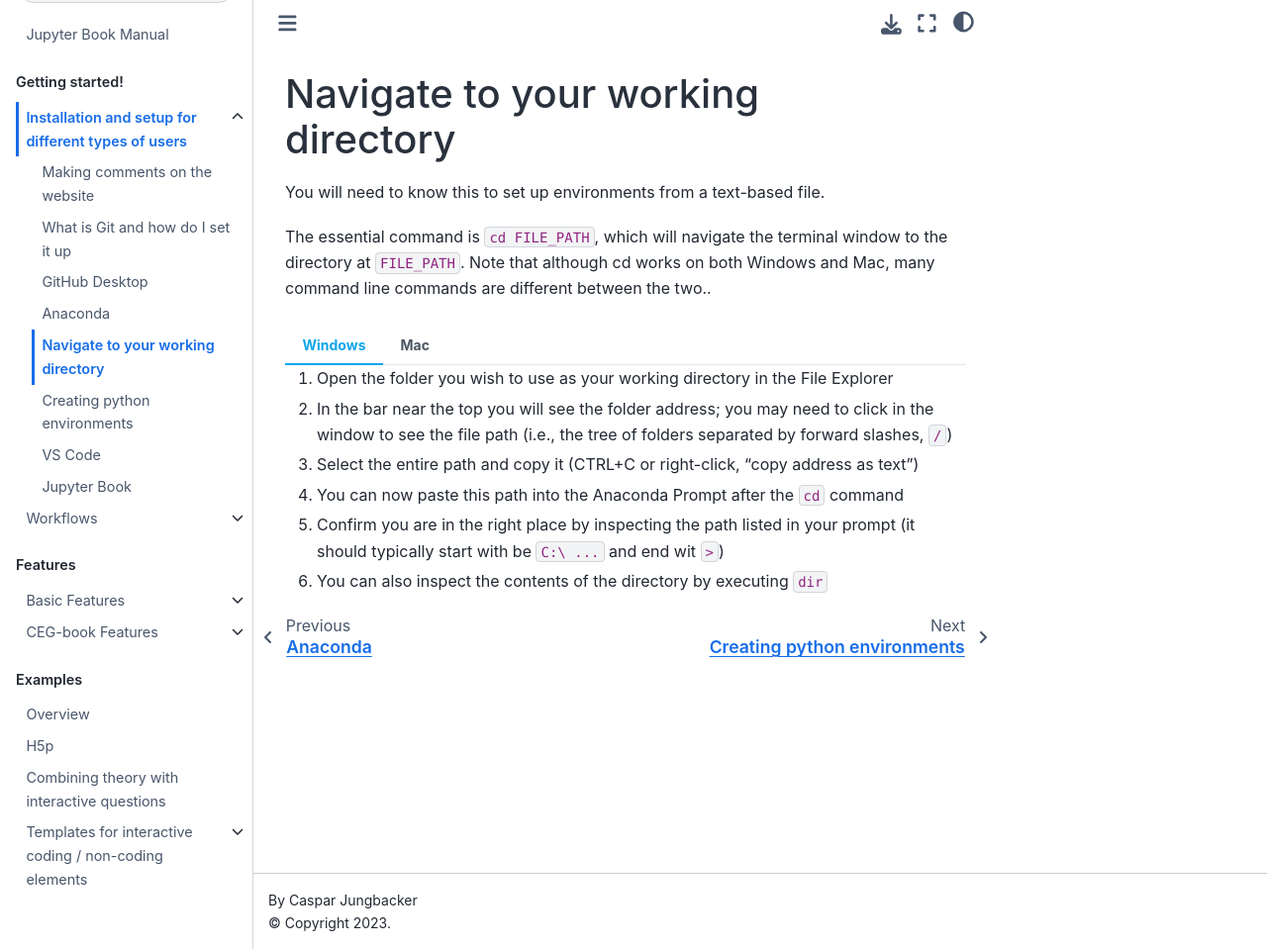
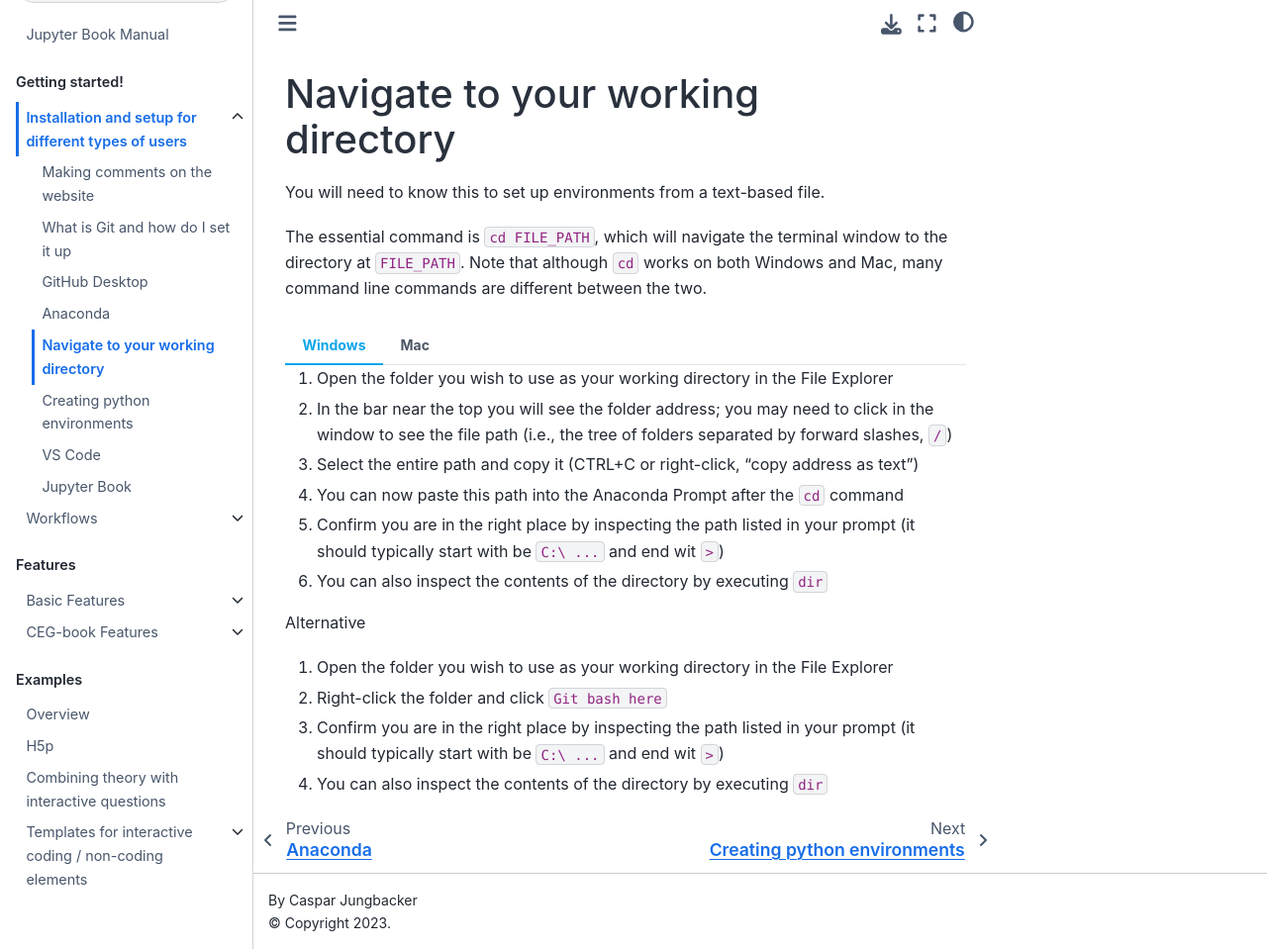
Before and after one commit to TeachBooks/mirror_teachbook_manual, a Jupyter Book: the page built from book/installation-and-setup/working-directory.md, in a window 1280 px wide and 959 px high. Shown: the whole window at 99% size. Built offline with Jupyter Book 1.0.4 settings and Sphinx 7.4.7 and the Sphinx Book theme 1.1.4, drawn with Linux system fonts in a browser that asks for light colours; pages that are not in the unit, such as notebooks, are missing from menus; comment, search, counter and statistics services are not loaded.

Commit message:
Add right-click in folder

`````diff
--- a/book/installation-and-setup/working-directory.md
+++ b/book/installation-and-setup/working-directory.md
@@ -1,7 +1,7 @@
 # Navigate to your working directory
 You will need to know this to set up environments from a text-based file.
 
-The essential command is `cd FILE_PATH`, which will navigate the terminal window to the directory at `FILE_PATH`. Note that although cd works on both Windows and Mac, many command line commands are different between the two..
+The essential command is `cd FILE_PATH`, which will navigate the terminal window to the directory at `FILE_PATH`. Note that although `cd` works on both Windows and Mac, many command line commands are different between the two.
 
 ````{tab} Windows
 1. Open the folder you wish to use as your working directory in the File Explorer
@@ -10,6 +10,12 @@ The essential command is `cd FILE_PATH`, which will navigate the terminal window
 4. You can now paste this path into the Anaconda Prompt after the `cd` command
 5. Confirm you are in the right place by inspecting the path listed in your prompt (it should typically start with be `C:\ ...` and end wit `>`)
 6. You can also inspect the contents of the directory by executing `dir`
+
+Alternative
+1. Open the folder you wish to use as your working directory in the File Explorer
+2. Right-click the folder and click `Git bash here`
+3. Confirm you are in the right place by inspecting the path listed in your prompt (it should typically start with be `C:\ ...` and end wit `>`)
+4. You can also inspect the contents of the directory by executing `dir`
 
 ````
 ````{tab} Mac
`````
